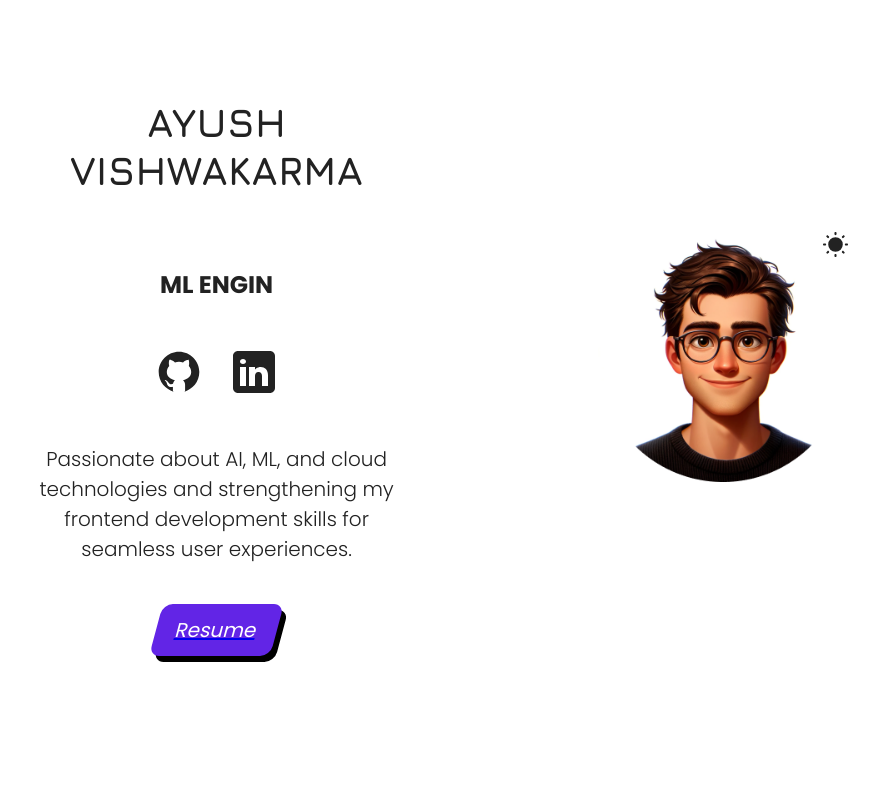
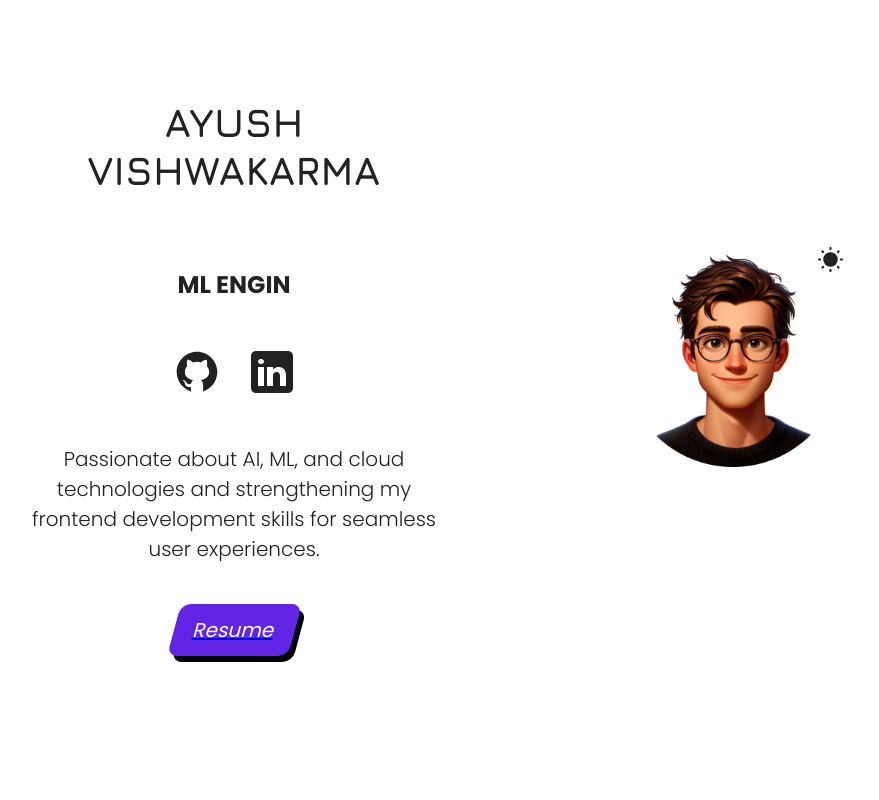
Before and after one commit to justanayush/Portfolio, a React (Vite) app: page / in a window 1280 px wide. Shown: the top 800 px of the page, without its empty margins (203-1082 px from the left). Built offline with nearby package versions, Linux system fonts and the light colour scheme; a web font is replaced by a local one.

Commit message:
fixing still

```diff
--- a/src/sections/Hero/HeroStyles.module.css
+++ b/src/sections/Hero/HeroStyles.module.css
@@ -2,14 +2,14 @@
     display: flex;
     flex-direction: column;
     justify-content: center;
-    gap: 20px;
+    gap: 10px;
     text-align: center;
-    height: 139vh;
+    height: 112vh;
     min-height: 500px;
 
 
 .hero{
-    max-width: 250px;
+    max-width: 220px;
 
 }
 
@@ -55,7 +55,7 @@ span{
 }
 
 .description{
-    max-width: 31ch;
+    max-width: 33ch;
 }
 
 .info{
```
